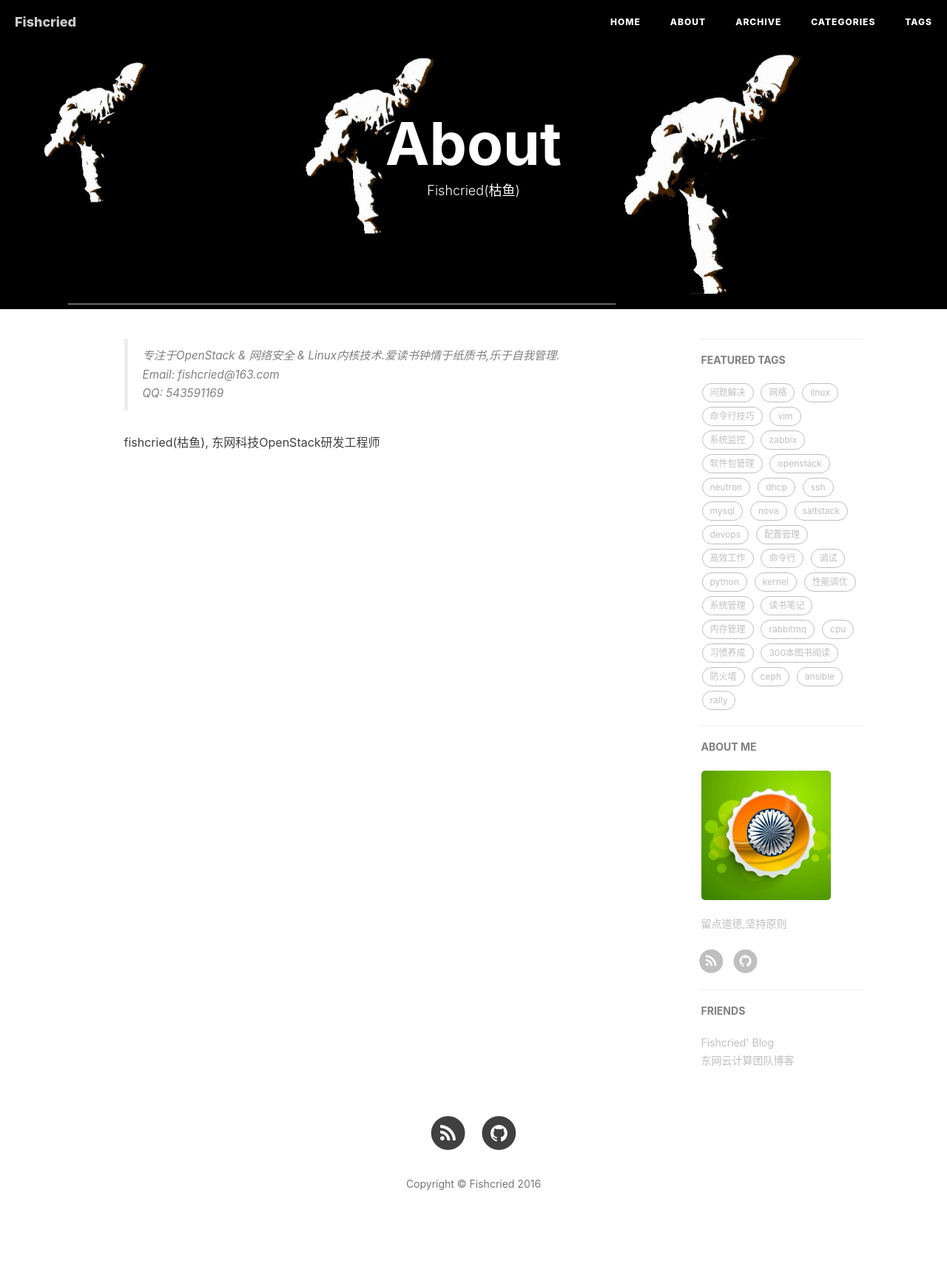
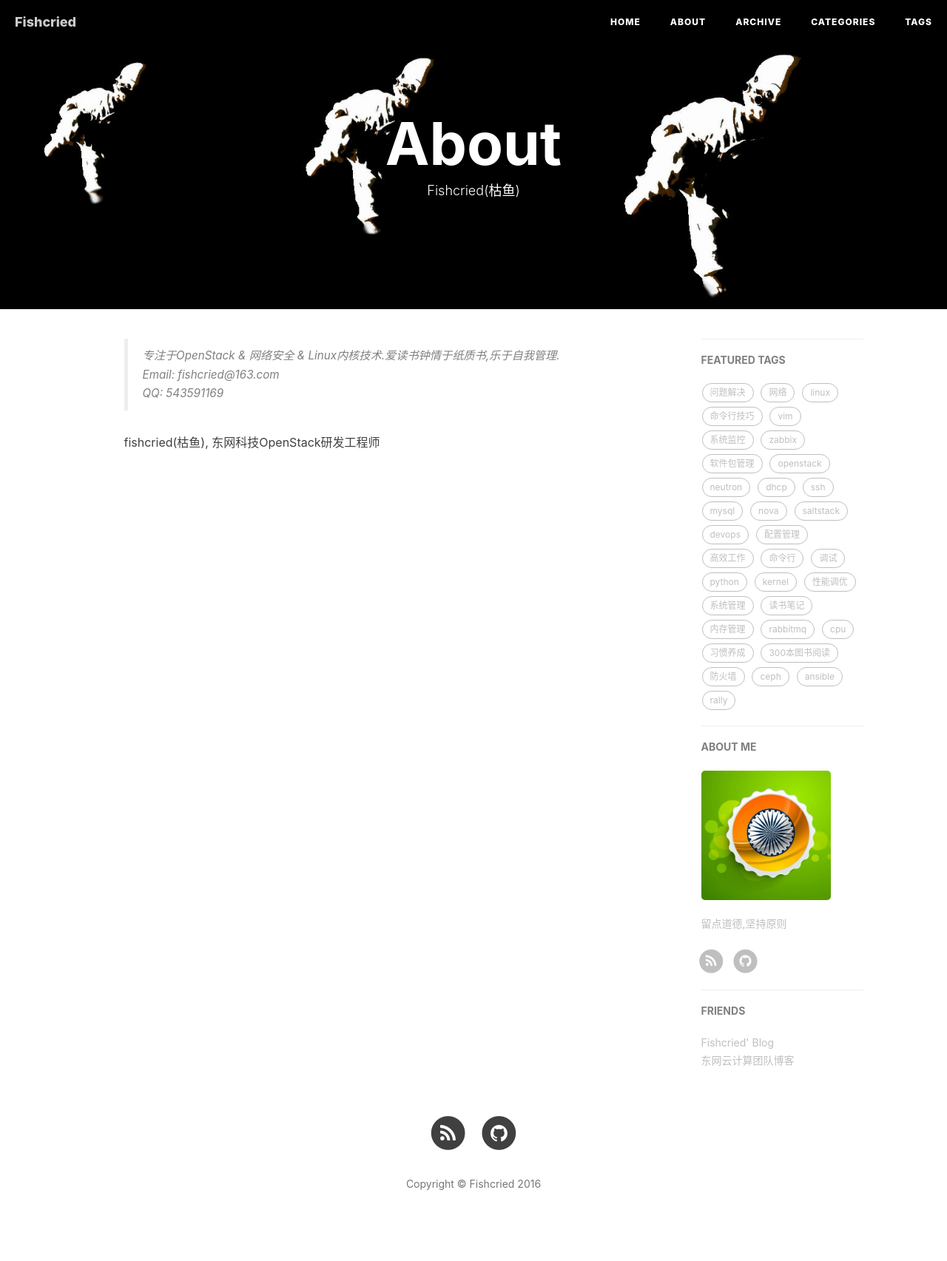
Before and after one commit to fishcried/fishcried.github.io, a Jekyll site: the page built from about.html, in a window 1280 px wide. Shown: the whole page at 74% size. Built offline with Jekyll 4.4.1, drawn with Linux system fonts in a browser that asks for light colours; nearby versions of some CDN libraries; comment, search, counter and statistics services are not loaded.

Commit message:
remote the while line in the background picture of about page.

```diff
--- a/about.html
+++ b/about.html
@@ -2,7 +2,7 @@
 layout: page
 title: "About"
 description: "Fishcried(枯鱼)"
-header-img: "img/bg/about.jpg"
+header-img: "img/bg/about.png"
 permalink: /about.html
 ---
 
```
Also changed, not shown: img/bg/about.jpg (deleted), img/bg/about.png (added).
